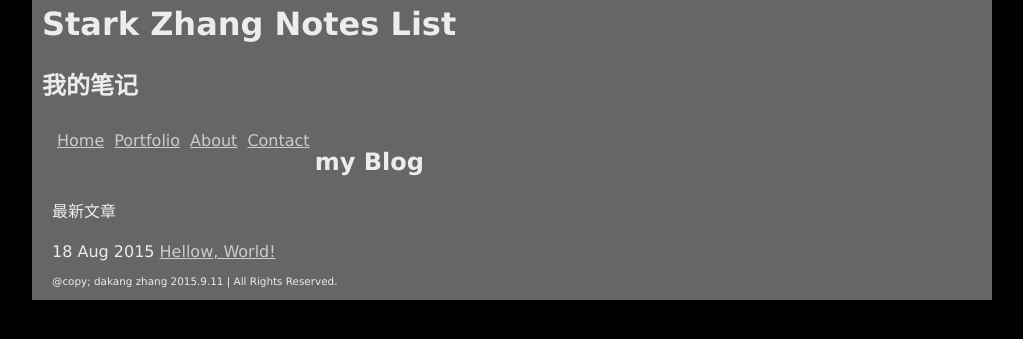
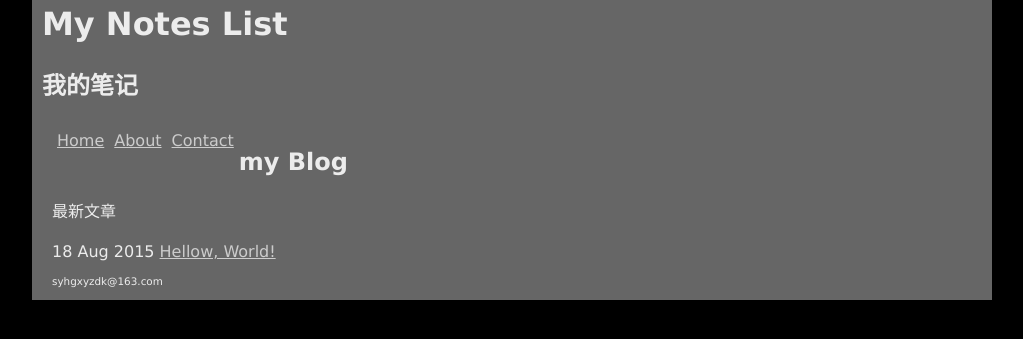
Before and after one commit to syhgxyzdk/myblog, a Jekyll site: the page built from index.html, in a window 1280 px wide. Shown: the top 339 px of the page, without its empty margins (128-1151 px from the left). Built offline with Jekyll 4.4.1, drawn with Linux system fonts in a browser that asks for light colours.

Commit message:
default.html changes

```diff
--- a/_layouts/default.html
+++ b/_layouts/default.html
@@ -13,7 +13,7 @@
     <div id="main">
       <header>
         <h1>
-          Stark Zhang Notes List
+          My Notes List
         </h1>
         <h2>
           我的笔记
@@ -23,9 +23,6 @@
             <ul>
               <li>
                 <a href="/"> Home </a>
-              </li>
-              <li>
-                <a href="/portfolio/"> Portfolio </a>
               </li>
               <li>
                 <a href="/about"> About </a>
@@ -38,7 +35,7 @@
           {{ content }}
           <footer>
             <p>
-              @copy; dakang zhang 2015.9.11 | All Rights Reserved.
+              syhgxyzdk@163.com
             </p>
           </footer>
     </div>
```
